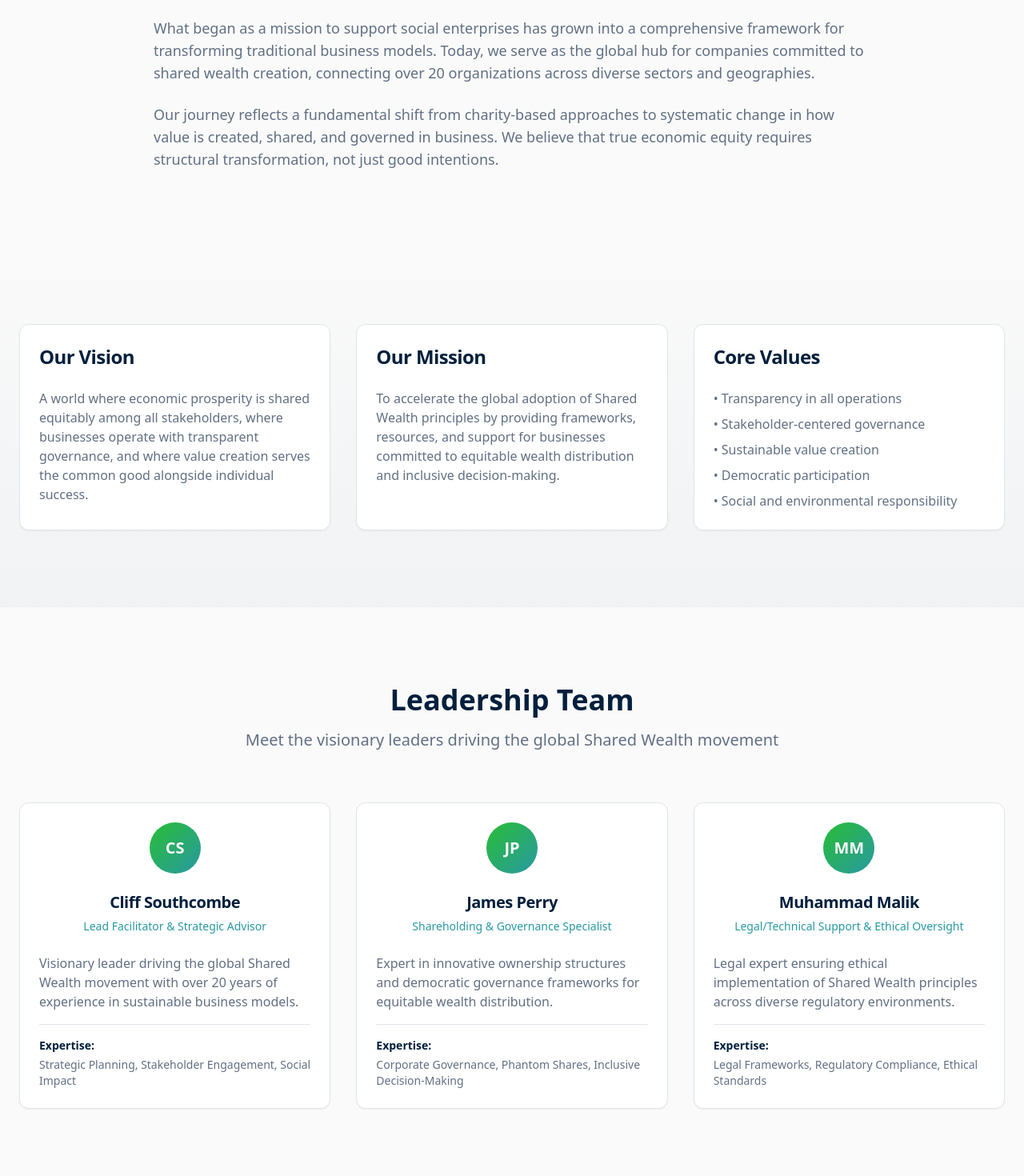
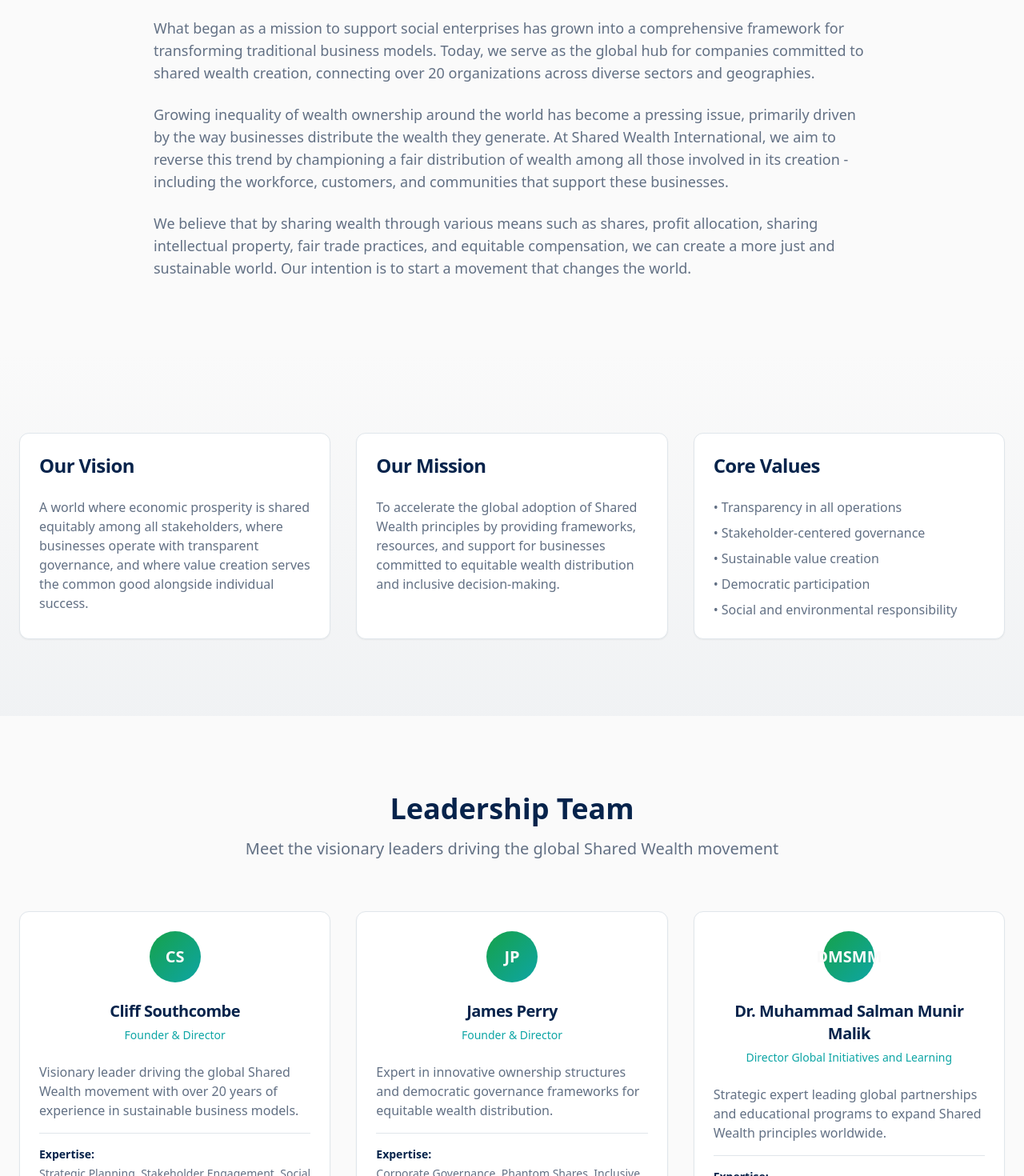
Before and after one commit to msalmanmunirmalik/Shared-Wealth-International, a React (Vite) app: page /about in a window 1280 px wide. Shown: the part 780-2250 px from the top of the page at 80% size. Built offline with nearby package versions, Linux system fonts and the light colour scheme.

Commit message:
Refactor: Enhance website based on sharedwealth.net
- Improved color scheme and design.
- Fixed broken links on the homepage.
- Added interactive tools to the landing page.
- Updated "About" section with new designations and expertise.
- Removed empty space at the bottom of pages.

```diff
--- a/src/components/Hero.tsx
+++ b/src/components/Hero.tsx
@@ -1,5 +1,6 @@
 import { Button } from "@/components/ui/button";
 import { ArrowRight, Users, Star } from "lucide-react";
+import { Link } from "react-router-dom";
 
 const Hero = () => {
   return (
@@ -15,7 +16,7 @@ const Hero = () => {
         <div className="py-16 lg:py-24">
           <div className="max-w-4xl mx-auto text-center">
             {/* Badge */}
-            <div className="inline-flex items-center px-4 py-2 bg-gold/20 border border-gold/30 rounded-full text-gold-light text-sm font-medium mb-8 animate-fade-in">
+            <div className="inline-flex items-center px-4 py-2 bg-gradient-wealth/20 border border-gold/30 rounded-full text-gold text-sm font-medium mb-8 animate-fade-in">
               <Star className="w-4 h-4 mr-2" />
               Global Hub for Equitable Wealth Distribution
             </div>
@@ -23,7 +24,7 @@ const Hero = () => {
             {/* Main Headline */}
             <h1 className="text-4xl lg:text-6xl font-bold mb-6 leading-tight animate-fade-in">
               Empowering{" "}
-              <span className="bg-gradient-to-r from-gold to-gold-light bg-clip-text text-transparent">
+              <span className="bg-gradient-wealth bg-clip-text text-transparent">
                 Shared Wealth
               </span>{" "}
               Creation
@@ -50,12 +51,16 @@ const Hero = () => {
 
             {/* CTA Buttons */}
             <div className="flex flex-col sm:flex-row gap-4 justify-center animate-fade-in">
-              <Button variant="orange" size="lg" className="text-lg px-8">
-                Explore Our Model
-                <ArrowRight className="w-5 h-5 ml-2" />
+              <Button asChild variant="gold" size="lg" className="text-lg px-8">
+                <Link to="/model">
+                  Explore Our Model
+                  <ArrowRight className="w-5 h-5 ml-2" />
+                </Link>
               </Button>
-              <Button variant="navy" size="lg" className="text-lg px-8">
-                Meet Our Network
+              <Button asChild variant="teal" size="lg" className="text-lg px-8">
+                <Link to="/network">
+                  Meet Our Network
+                </Link>
               </Button>
             </div>
           </div>
--- a/src/components/ui/button.tsx
+++ b/src/components/ui/button.tsx
@@ -22,7 +22,7 @@ const buttonVariants = cva(
         teal: "bg-teal text-background hover:bg-teal-light hover:shadow-teal transition-all duration-300 font-semibold",
         orange: "bg-orange text-background hover:bg-orange-light transition-all duration-300 font-semibold",
         navy: "bg-navy text-background hover:bg-navy-light transition-all duration-300 shadow-elegant",
-        purple: "bg-purple text-background hover:bg-purple/90 transition-all duration-300 font-semibold",
+        gold: "bg-gold text-navy hover:bg-gold-light hover:shadow-lg transition-all duration-300 font-semibold shadow-md",
       },
       size: {
         default: "h-10 px-4 py-2",
--- a/src/index.css
+++ b/src/index.css
@@ -39,23 +39,26 @@ All colors MUST be HSL.
     --radius: 0.75rem;
 
     /* Enhanced Shared Wealth International brand colors */
-    --navy: 210 100% 12%;
-    --navy-light: 210 85% 22%;
-    --green: 125 65% 45%;
-    --green-light: 125 55% 60%;
-    --teal: 185 60% 40%;
-    --teal-light: 185 50% 55%;
-    --orange: 30 90% 58%;
-    --orange-light: 30 85% 72%;
-    --purple: 260 70% 45%;
-    --purple-light: 260 60% 60%;
+    --navy: 215 85% 16%;
+    --navy-light: 215 70% 28%;
+    --green: 142 76% 36%;
+    --green-light: 142 60% 50%;
+    --teal: 180 85% 35%;
+    --teal-light: 180 70% 48%;
+    --orange: 25 95% 53%;
+    --orange-light: 25 85% 65%;
+    --purple: 260 85% 40%;
+    --purple-light: 260 70% 55%;
+    --gold: 45 96% 53%;
+    --gold-light: 45 85% 65%;
 
     /* Gradients */
-    --gradient-hero: linear-gradient(135deg, hsl(var(--navy)), hsl(var(--navy-light)));
+    --gradient-hero: linear-gradient(135deg, hsl(var(--navy)), hsl(var(--teal)));
     --gradient-primary: linear-gradient(135deg, hsl(var(--green)), hsl(var(--teal)));
-    --gradient-accent: linear-gradient(135deg, hsl(var(--teal)), hsl(var(--green)));
-    --gradient-warm: linear-gradient(135deg, hsl(var(--orange)), hsl(var(--orange-light)));
+    --gradient-accent: linear-gradient(135deg, hsl(var(--teal)), hsl(var(--gold)));
+    --gradient-warm: linear-gradient(135deg, hsl(var(--orange)), hsl(var(--gold)));
     --gradient-subtle: linear-gradient(180deg, hsl(var(--background)), hsl(var(--muted)));
+    --gradient-wealth: linear-gradient(135deg, hsl(var(--gold)), hsl(var(--green)));
 
     /* Shadows */
     --shadow-elegant: 0 10px 30px -10px hsl(var(--navy) / 0.2);
--- a/src/pages/About.tsx
+++ b/src/pages/About.tsx
@@ -9,21 +9,21 @@ const About = () => {
   const leadership = [
     {
       name: "Cliff Southcombe",
-      role: "Lead Facilitator & Strategic Advisor",
+      role: "Founder & Director",
       bio: "Visionary leader driving the global Shared Wealth movement with over 20 years of experience in sustainable business models.",
       expertise: "Strategic Planning, Stakeholder Engagement, Social Impact"
     },
     {
       name: "James Perry",
-      role: "Shareholding & Governance Specialist",
+      role: "Founder & Director",
       bio: "Expert in innovative ownership structures and democratic governance frameworks for equitable wealth distribution.",
       expertise: "Corporate Governance, Phantom Shares, Inclusive Decision-Making"
     },
     {
-      name: "Muhammad Malik",
-      role: "Legal/Technical Support & Ethical Oversight",
-      bio: "Legal expert ensuring ethical implementation of Shared Wealth principles across diverse regulatory environments.",
-      expertise: "Legal Frameworks, Regulatory Compliance, Ethical Standards"
+      name: "Dr. Muhammad Salman Munir Malik",
+      role: "Director Global Initiatives and Learning",
+      bio: "Strategic expert leading global partnerships and educational programs to expand Shared Wealth principles worldwide.",
+      expertise: "Strategic Planning & Execution, Global Partnership Development, Training & Educational Programs"
     }
   ];
 
@@ -64,10 +64,16 @@ const About = () => {
                   committed to shared wealth creation, connecting over 20 organizations across diverse sectors
                   and geographies.
                 </p>
+                <p className="text-lg text-muted-foreground mb-6">
+                  Growing inequality of wealth ownership around the world has become a pressing issue, primarily
+                  driven by the way businesses distribute the wealth they generate. At Shared Wealth International,
+                  we aim to reverse this trend by championing a fair distribution of wealth among all those involved
+                  in its creation - including the workforce, customers, and communities that support these businesses.
+                </p>
                 <p className="text-lg text-muted-foreground">
-                Our journey reflects a fundamental shift from charity-based approaches to systematic change
-                in how value is created, shared, and governed in business. We believe that true economic
-                equity requires structural transformation, not just good intentions.
+                  We believe that by sharing wealth through various means such as shares, profit allocation,
+                  sharing intellectual property, fair trade practices, and equitable compensation, we can create
+                  a more just and sustainable world. Our intention is to start a movement that changes the world.
                 </p>
             </div>
           </div>
--- a/tailwind.config.ts
+++ b/tailwind.config.ts
@@ -72,6 +72,10 @@ export default {
 				purple: {
 					DEFAULT: 'hsl(var(--purple))',
 					light: 'hsl(var(--purple-light))'
+				},
+				gold: {
+					DEFAULT: 'hsl(var(--gold))',
+					light: 'hsl(var(--gold-light))'
 				},
 				sidebar: {
 					DEFAULT: 'hsl(var(--sidebar-background))',
@@ -149,7 +153,8 @@ export default {
 				'gradient-primary': 'var(--gradient-primary)',
 				'gradient-accent': 'var(--gradient-accent)',
 				'gradient-warm': 'var(--gradient-warm)',
-				'gradient-subtle': 'var(--gradient-subtle)'
+				'gradient-subtle': 'var(--gradient-subtle)',
+				'gradient-wealth': 'var(--gradient-wealth)'
 			}
 		}
 	},
```
Lines whose indentation alone changed are shown as unchanged.
